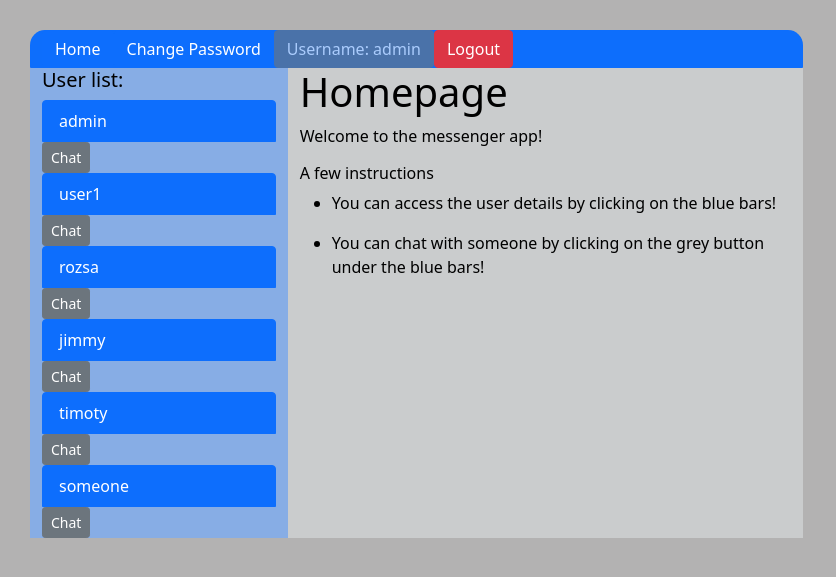
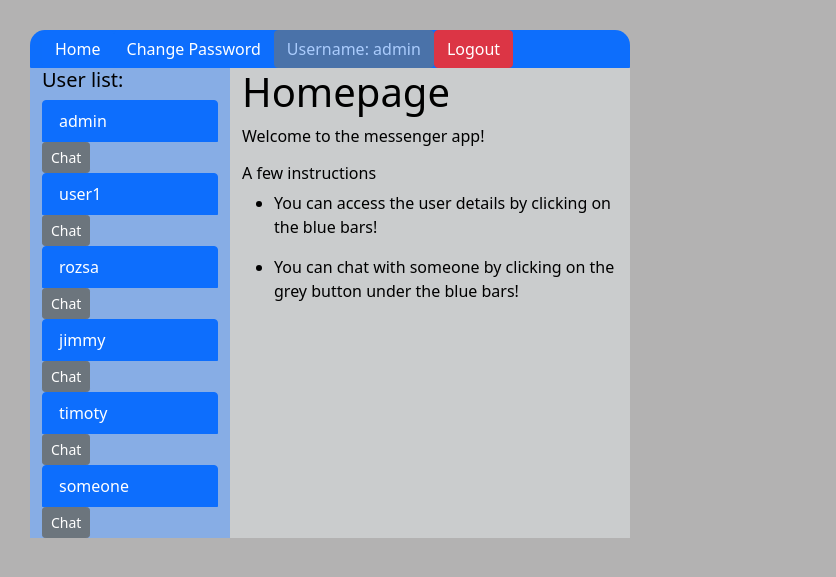
Before and after one commit to rozsanimrod/messenger, a Django app: page / in a window 1280 px wide. Shown: the top 577 px of the page, without its empty margins (0-836 px from the left). Run offline with Django 3.2, Linux system fonts and the light colour scheme; a user stored in the database is signed in; data comes from the database, SQL or seed files in the repository.

Commit message:
container

```diff
--- a/homepage/static/homepage/style.css
+++ b/homepage/static/homepage/style.css
@@ -5,6 +5,7 @@ body {
     margin-left: 30px;
     margin-right: 30px;
     margin-top: 30px;
+    width: 600px;
 
 
 }
--- a/homepage/templates/homepage/home.html
+++ b/homepage/templates/homepage/home.html
@@ -29,7 +29,7 @@
             </div>
         </div>
 
-        <div class="container my-container">
+        <div class="container ">
             <div class="row ">
             <div class="col-4 col_1" >
 
```
